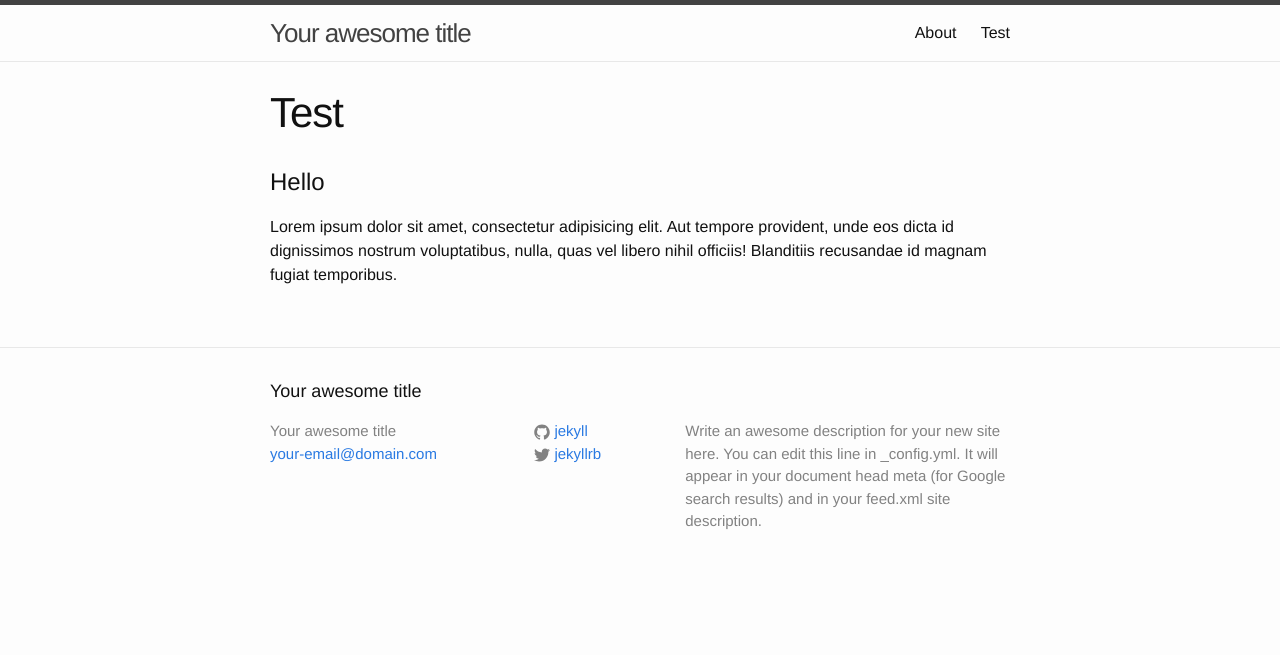
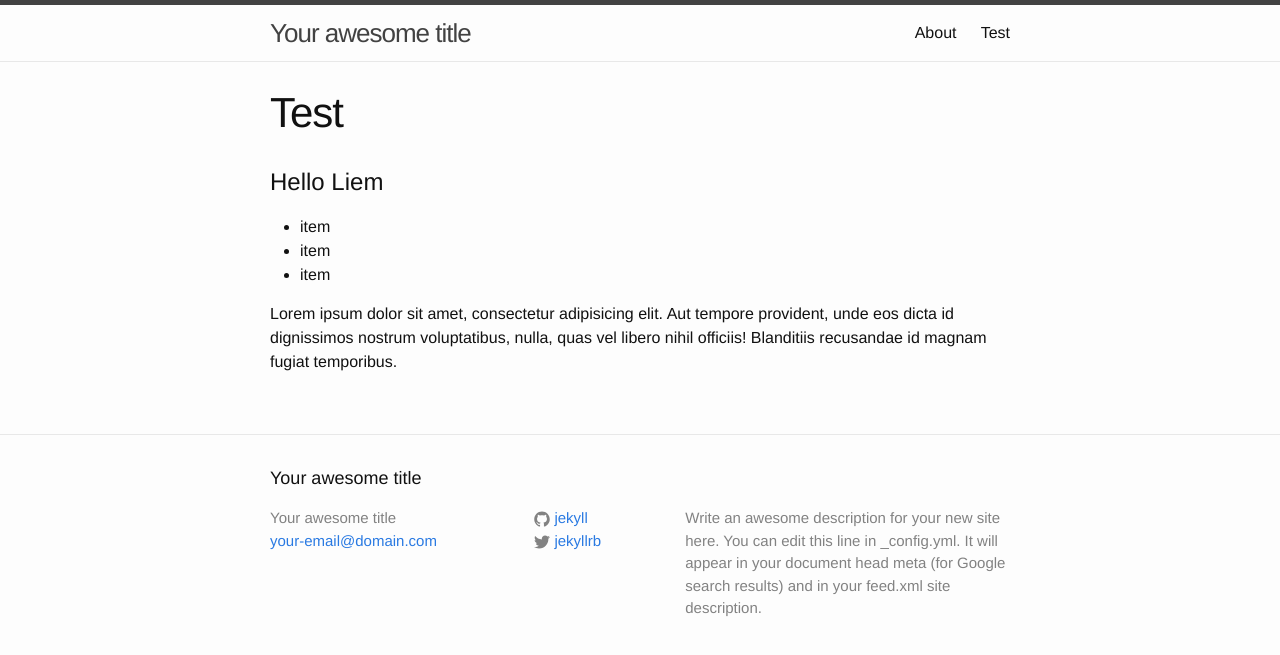
Before and after one commit to saxinte/jekyll.github.io, a Jekyll site: the page built from test.md, in a window 1280 px wide. Shown: the top 655 px of the page. Built offline with Jekyll 4.4.1, drawn with Linux system fonts in a browser that asks for light colours.

Commit message:
Updated test.md

```diff
--- a/test.md
+++ b/test.md
@@ -2,8 +2,16 @@
 layout: page
 title: Test
 permalink: /test/
+published: true
 ---
 
-#Hello
+
+#Hello Liem
+
+- item
+- item
+- item
+
+
 
 Lorem ipsum dolor sit amet, consectetur adipisicing elit. Aut tempore provident, unde eos dicta id dignissimos nostrum voluptatibus, nulla, quas vel libero nihil officiis! Blanditiis recusandae id magnam fugiat temporibus.
```
